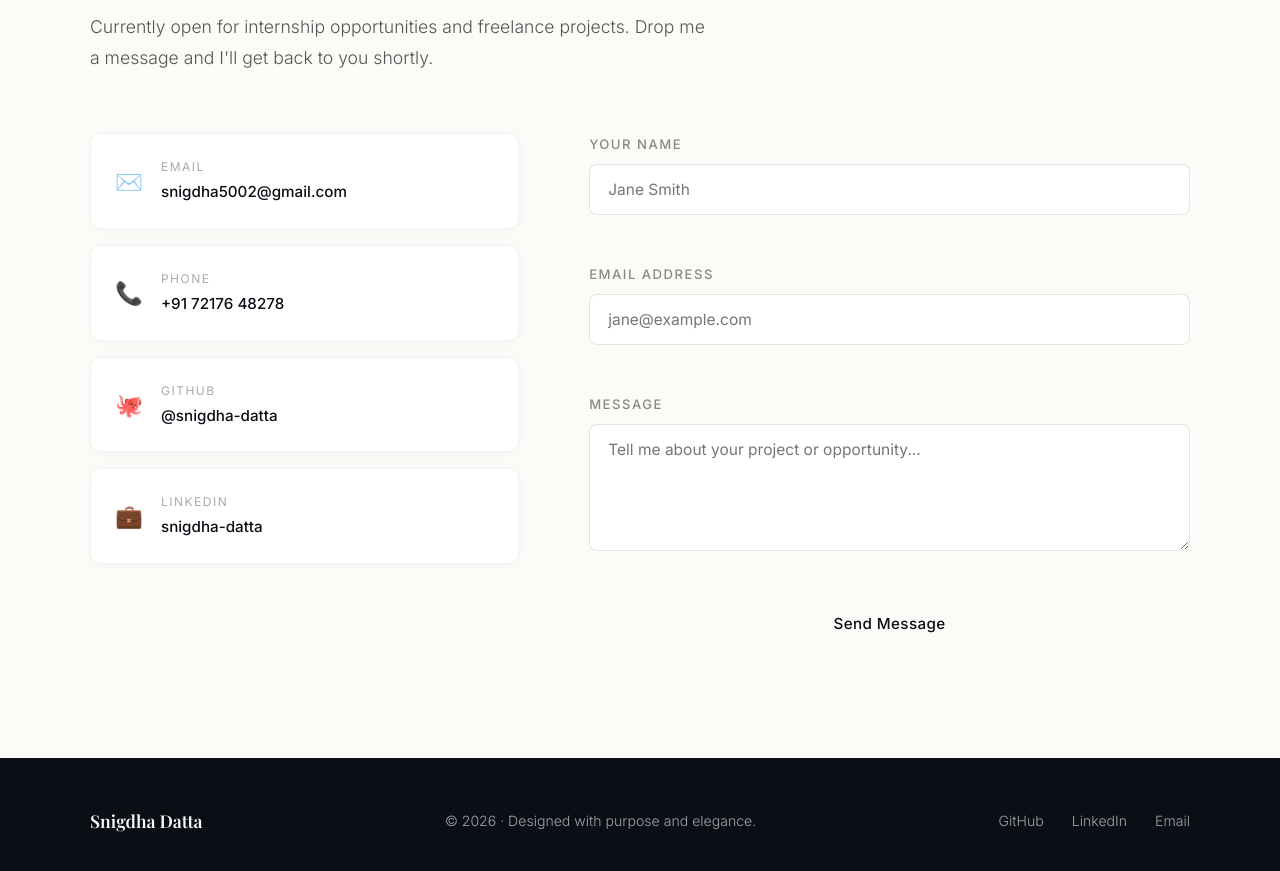
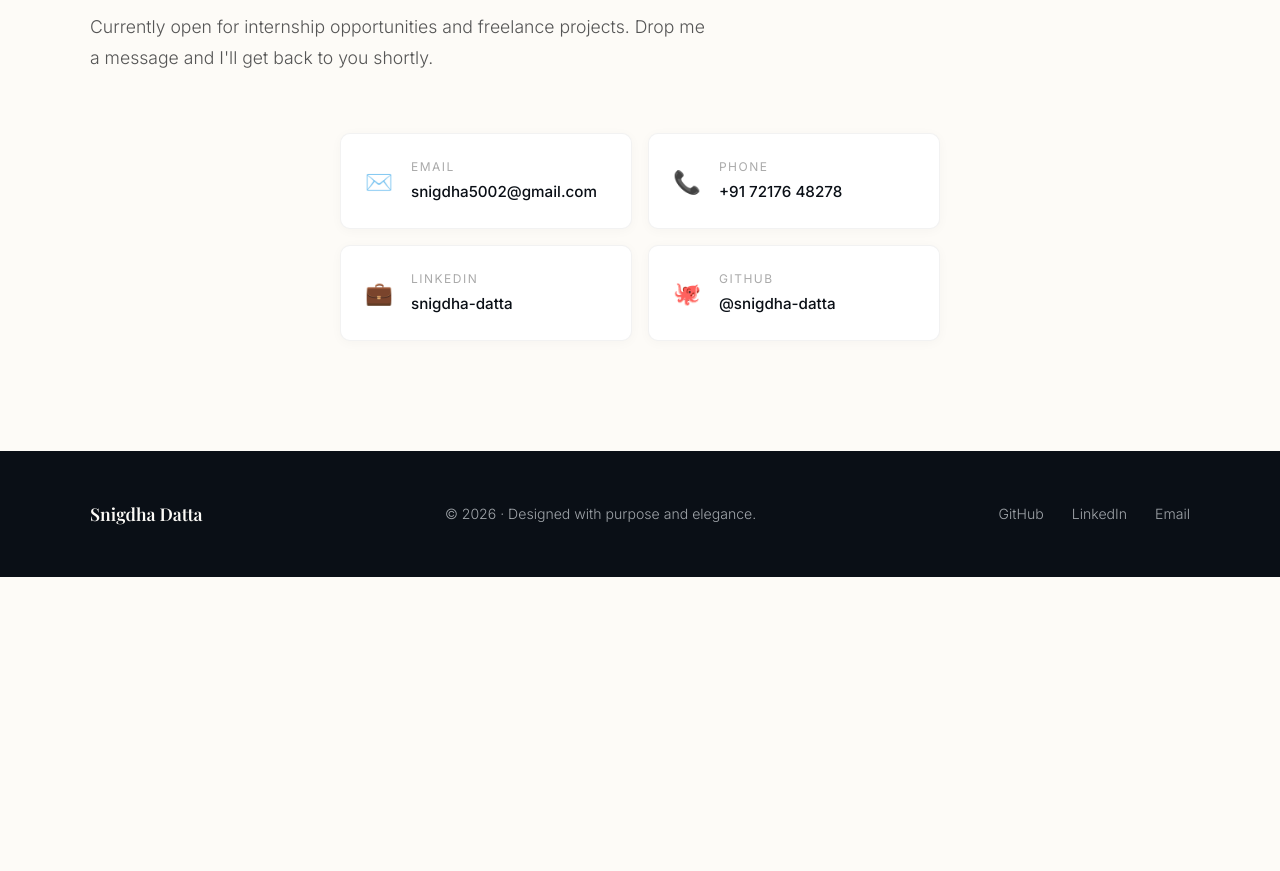
Before and after one commit to snigdha1284/Portfolio, a website: page index.html in a window 1280 px wide. Shown: the part 5200-6071 px from the top of the page. After the commit the page ends 5777 px from the top, so only its background shows below. Drawn offline with nearby package versions, Linux system fonts and the light colour scheme; a web font is replaced by a local one.

Commit message:
style: fix contact section layout and reorder links

```diff
--- a/index.html
+++ b/index.html
@@ -301,6 +301,15 @@
                             <p class="contact-link-value">+91 72176 48278</p>
                         </div>
                     </a>
+                    <!-- ⚠️ Replace YOUR_LINKEDIN_PROFILE below with your actual LinkedIn profile slug -->
+                    <a href="https://linkedin.com/in/snigdha-datta-21a616355" target="_blank" rel="noopener noreferrer"
+                        class="contact-link-item" id="link-linkedin">
+                        <span class="contact-link-icon">💼</span>
+                        <div>
+                            <p class="contact-link-label">LinkedIn</p>
+                            <p class="contact-link-value">snigdha-datta</p>
+                        </div>
+                    </a>
                     <!-- ⚠️ Replace YOUR_GITHUB_USERNAME below with your actual GitHub username -->
                     <a href="https://github.com/snigdha1284" target="_blank" rel="noopener noreferrer"
                         class="contact-link-item" id="link-github">
@@ -310,42 +319,7 @@
                             <p class="contact-link-value">@snigdha-datta</p>
                         </div>
                     </a>
-                    <!-- ⚠️ Replace YOUR_LINKEDIN_PROFILE below with your actual LinkedIn profile slug -->
-                    <a href="https://linkedin.com/in/snigdha-datta-21a616355" target="_blank" rel="noopener noreferrer"
-                        class="contact-link-item" id="link-linkedin">
-                        <span class="contact-link-icon">💼</span>
-                        <div>
-                            <p class="contact-link-label">LinkedIn</p>
-                            <p class="contact-link-value">snigdha-datta</p>
-                        </div>
-                    </a>
                 </div>
-
-                <!-- Right: Contact Form -->
-                <form id="contact-form" class="contact-form" novalidate>
-                    <div class="form-group">
-                        <label for="name">Your Name</label>
-                        <input type="text" id="name" name="name" placeholder="Jane Smith" required autocomplete="name">
-                        <span class="form-error" id="error-name"></span>
-                    </div>
-                    <div class="form-group">
-                        <label for="email">Email Address</label>
-                        <input type="email" id="email" name="email" placeholder="jane@example.com" required
-                            autocomplete="email">
-                        <span class="form-error" id="error-email"></span>
-                    </div>
-                    <div class="form-group">
-                        <label for="message">Message</label>
-                        <textarea id="message" name="message" rows="5"
-                            placeholder="Tell me about your project or opportunity..." required></textarea>
-                        <span class="form-error" id="error-message"></span>
-                    </div>
-                    <button type="submit" class="btn btn-primary glow-btn btn-full" id="submit-btn">
-                        <span id="btn-label">Send Message</span>
-                    </button>
-                    <div id="form-status" class="form-status" role="alert" aria-live="polite"></div>
-                </form>
-
             </div>
         </div>
     </section>
--- a/styles.css
+++ b/styles.css
@@ -416,14 +416,18 @@
     font-weight: 300;
 }
 .contact-layout {
-    display: grid;
-    grid-template-columns: 1fr 1.4fr;
-    gap: 70px;
-    align-items: start;
+    max-width: 600px;
+    margin: 0 auto;
+    display: flex;
+    flex-direction: column;
 }
 
 /* Contact Link Items */
-.contact-links-panel { display: flex; flex-direction: column; gap: 16px; }
+.contact-links-panel {
+    display: grid;
+    grid-template-columns: repeat(2, 1fr);
+    gap: 16px;
+}
 .contact-link-item {
     display: flex;
     align-items: center;
@@ -572,5 +576,6 @@
     .hero-cta-group { flex-direction: column; }
     .btn { width: 100%; text-align: center; }
     .project-info--center { padding: 32px 24px; }
+    .contact-links-panel { grid-template-columns: 1fr; }
     .contact-link-item { padding: 18px 20px; }
 }
```
Also changed, not shown: index.js (+5 -5 lines).
